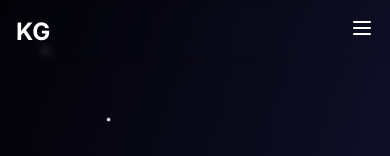
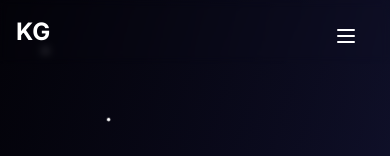
Before and after one commit to KurtGuardia/Kurt-portfolio, a Next.js app: page / in a window 390 px wide. Shown: the top 156 px of the page. Built offline with nearby package versions, Linux system fonts and the light colour scheme.

Commit message:
fix(nav&names) Fix header nav bug & change component capital letter name

```diff
--- /dev/null
+++ b/components/Navigation.tsx
@@ -0,0 +1,131 @@
+'use client'
+
+import { useState, useEffect } from 'react'
+import { motion, useScroll } from 'framer-motion'
+import { Menu, X } from 'lucide-react'
+import { Button } from '@/components/ui/Button'
+import Link from 'next/link'
+
+export function Navigation() {
+  const [isOpen, setIsOpen] = useState(false)
+  const { scrollY } = useScroll()
+  const [isScrolled, setIsScrolled] = useState(false)
+
+  useEffect(() => {
+    const unsubscribe = scrollY.on('change', (latest) => {
+      setIsScrolled(latest > 50)
+    })
+    return () => unsubscribe()
+  }, [scrollY])
+
+  useEffect(() => {
+    if (isOpen) {
+      document.body.style.overflow = 'hidden'
+      document.body.style.touchAction = 'none'
+    } else {
+      document.body.style.overflow = 'auto'
+      document.body.style.touchAction = 'auto'
+    }
+  }, [isOpen])
+
+  const toggleMenu = () => {
+    setIsOpen(!isOpen)
+    console.log(isOpen)
+  }
+
+  return (
+    <motion.header
+      className={`fixed top-0 w-full z-50 transition-colors duration-300 ${
+        isScrolled ? 'bg-black/80' : 'bg-transparent'
+      } ${
+        isOpen
+          ? 'backdrop-blur-none md:backdrop-blur-sm'
+          : 'backdrop-blur-sm'
+      }`}
+      initial={{ y: -100 }}
+      animate={{ y: 0 }}
+      transition={{ duration: 0.6 }}
+    >
+      <Button
+        onClick={toggleMenu}
+        className='text-white fixed top-4 right-4 z-50 md:hidden'
+      >
+        {isOpen ? (
+          <X className='h-6 w-6' />
+        ) : (
+          <Menu className='h-6 w-6' />
+        )}
+      </Button>
+      <nav
+        className={`container mx-auto px-4 py-4 ${
+          isOpen ? 'fixed top-0 left-0 w-full h-screen' : ''
+        } md:flex md:items-center md:justify-between md:static md:h-auto md:bg-transparent`}
+      >
+        <div className='flex items-center justify-between w-full'>
+          <motion.div
+            style={{ zIndex: 1000 }}
+            initial={{ opacity: 0 }}
+            animate={{ opacity: 1 }}
+            transition={{ duration: 0.5 }}
+          >
+            <Link href='/' className='text-2xl font-bold'>
+              KG
+            </Link>
+          </motion.div>
+
+          <div className='hidden md:flex items-center space-x-8'>
+            {['About', 'Projects', 'Contact'].map(
+              (item) => (
+                <motion.div
+                  key={item}
+                  whileHover={{ y: -2 }}
+                  whileTap={{ y: 0 }}
+                >
+                  <Link
+                    href={`#${item.toLowerCase()}`}
+                    className='text-gray-300 hover:text-white transition-colors'
+                  >
+                    {item}
+                  </Link>
+                </motion.div>
+              ),
+            )}
+            <a
+              href='/assets/CV Kurt.pdf'
+              download
+              className='bg-blue-500 text-white px-4 py-2 rounded hover:bg-blue-600 w-fit-content'
+            >
+              Download CV
+            </a>
+          </div>
+        </div>
+
+        <div
+          className={`fixed inset-0 w-screen h-screen transition-transform duration-300 ${
+            isOpen
+              ? 'bg-black/80 backdrop-blur-sm z-50'
+              : 'hidden'
+          } flex flex-col items-center justify-center md:hidden`}
+        >
+          {['About', 'Projects', 'Contact'].map((item) => (
+            <Link
+              key={item}
+              href={`#${item.toLowerCase()}`}
+              className='block text-white text-2xl py-4 hover:text-gray-300 transition-colors'
+              onClick={toggleMenu}
+            >
+              {item}
+            </Link>
+          ))}
+          <a
+            href='/assets/CV Kurt.pdf'
+            download
+            className='bg-blue-500 text-white px-4 py-2 rounded hover:bg-blue-600 w-fit-content'
+          >
+            Download CV
+          </a>
+        </div>
+      </nav>
+    </motion.header>
+  )
+}
--- a/components/navigation.tsx
+++ /dev/null
@@ -1,95 +0,0 @@
-'use client'
-
-import { useState, useEffect } from 'react'
-import { motion, useScroll } from 'framer-motion'
-import { Menu, X } from 'lucide-react'
-import { Button } from '@/components/ui/Button'
-import Link from 'next/link'
-
-export function Navigation() {
-  const [isOpen, setIsOpen] = useState(false)
-  const { scrollY } = useScroll()
-  const [isScrolled, setIsScrolled] = useState(false)
-
-  useEffect(() => {
-    const unsubscribe = scrollY.on("change", (latest) => {
-      setIsScrolled(latest > 50);
-    });
-    return () => unsubscribe();
-  }, [scrollY])
-
-  useEffect(() => {
-    if (isOpen) {
-      document.body.style.overflow = 'hidden';
-      document.body.style.touchAction = 'none';
-    } else {
-      document.body.style.overflow = 'auto';
-      document.body.style.touchAction = 'auto';
-    }
-  }, [isOpen]);
-
-  const toggleMenu = () => {
-    setIsOpen(!isOpen);
-    console.log(isOpen);
-  };
-
-  return (
-    <motion.header
-      className={`fixed top-0 w-full z-50 transition-colors duration-300 ${isScrolled ? 'bg-black/80' : 'bg-transparent'} ${isOpen ? 'backdrop-blur-none md:backdrop-blur-sm' : 'backdrop-blur-sm'}`}
-      initial={{ y: -100 }}
-      animate={{ y: 0 }}
-      transition={{ duration: 0.6 }}
-    >
-      <button onClick={toggleMenu} className="text-white fixed top-4 right-4 z-50 md:hidden">
-        {isOpen ? <X className="h-6 w-6" /> : <Menu className="h-6 w-6" />}
-      </button>
-      <nav className={`container mx-auto px-4 py-4 ${isOpen ? 'fixed top-0 left-0 w-full h-screen' : ''} md:flex md:items-center md:justify-between md:static md:h-auto md:bg-transparent`}>
-        <div className="flex items-center justify-between w-full">
-          <motion.div
-            style={{ zIndex: 1000 }}
-            initial={{ opacity: 0 }}
-            animate={{ opacity: 1 }}
-            transition={{ duration: 0.5 }}
-            onClick={toggleMenu}
-          >
-            <Link href="/" className="text-2xl font-bold">
-              KG
-            </Link>
-          </motion.div>
-
-          <div className="hidden md:flex items-center space-x-8">
-            {['About', 'Projects', 'Contact'].map((item) => (
-              <motion.div
-                key={item}
-                whileHover={{ y: -2 }}
-                whileTap={{ y: 0 }}
-              >
-                <Link
-                  href={`#${item.toLowerCase()}`}
-                  className="text-gray-300 hover:text-white transition-colors"
-                >
-                  {item}
-                </Link>
-              </motion.div>
-            ))}
-            <a href="/assets/CV Kurt.pdf" download className="bg-blue-500 text-white px-4 py-2 rounded hover:bg-blue-600 w-fit-content">Download CV</a>
-          </div>
-        </div>
-
-        <div className={`fixed inset-0 w-screen h-screen transition-transform duration-300 ${isOpen ? 'bg-black/80 backdrop-blur-sm z-50' : 'hidden'} flex flex-col items-center justify-center md:hidden`}>
-          {['About', 'Projects', 'Contact'].map((item) => (
-            <Link
-              key={item}
-              href={`#${item.toLowerCase()}`}
-              className="block text-white text-2xl py-4 hover:text-gray-300 transition-colors"
-              onClick={toggleMenu}
-            >
-              {item}
-            </Link>
-          ))}
-          <a href="/assets/CV Kurt.pdf" download className="bg-blue-500 text-white px-4 py-2 rounded hover:bg-blue-600 w-fit-content">Download CV</a>
-        </div>
-      </nav>
-    </motion.header>
-  )
-}
```
Also changed, not shown: app/page.tsx (+6 -6 lines), components/About.tsx (renamed from components/about.tsx), components/Contact.tsx (renamed from components/contact.tsx), components/Hero.tsx (renamed from components/hero.tsx), components/Projects.tsx (renamed from components/projects.tsx), components/Skills.tsx (renamed from components/skills.tsx).
